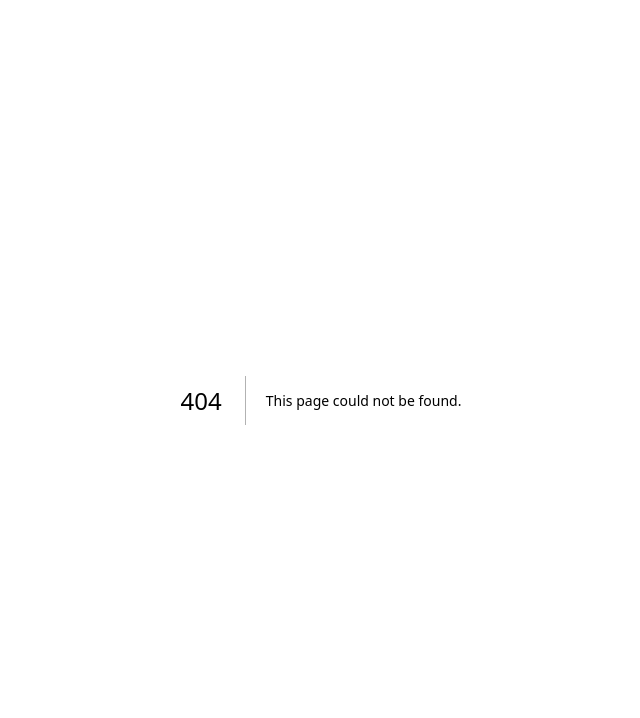
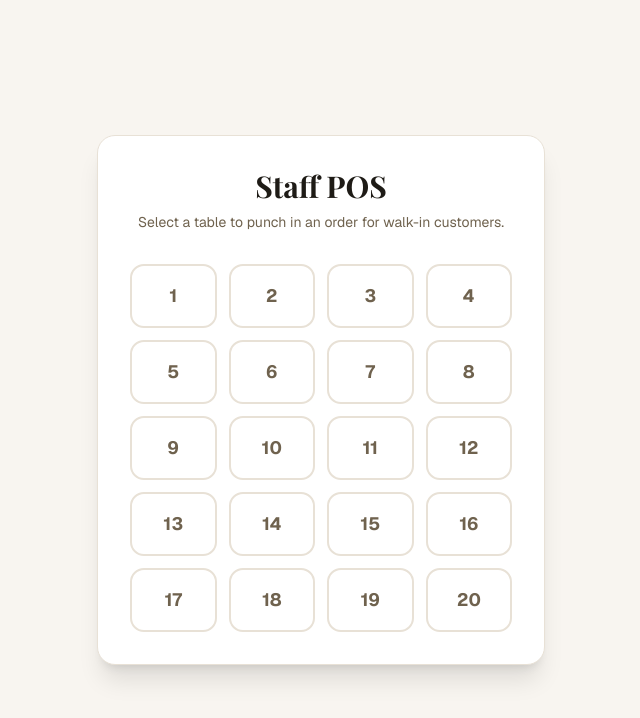
Before and after one commit to ketanaryan/food-qr, a Next.js app: page /pos in a window 1280 px wide. Before the commit this address had no page. Shown: the top 718 px of the page, without its empty margins (319-959 px from the left). Built offline with nearby package versions, Linux system fonts and the light colour scheme; no server answers; a web font is replaced by a local one.

Commit message:
Add Staff POS mode for walk-in customers

```diff
--- /dev/null
+++ b/src/app/pos/page.tsx
@@ -0,0 +1,56 @@
+"use client"
+
+import React, { useState } from "react"
+import MenuInterface from "@/components/MenuInterface"
+import { Users, LogOut, CheckCircle2 } from "lucide-react"
+
+export default function POSPage() {
+  const [selectedTable, setSelectedTable] = useState<string | null>(null)
+
+  if (!selectedTable) {
+    return (
+      <div className="min-h-screen bg-[#F8F5F0] flex flex-col items-center justify-center p-6">
+        <div className="max-w-md w-full bg-white rounded-2xl shadow-xl p-8 border border-[#e8e1d6]">
+          <div className="text-center mb-8">
+            <h1 className="text-3xl font-playfair font-bold text-[#1E1B16] mb-2">Staff POS</h1>
+            <p className="text-sm text-[#6F624E]">Select a table to punch in an order for walk-in customers.</p>
+          </div>
+
+          <div className="grid grid-cols-4 gap-3">
+            {Array.from({length: 20}, (_, i) => i + 1).map(num => (
+              <button
+                key={num}
+                onClick={() => setSelectedTable(String(num))}
+                className="h-16 rounded-xl border-2 border-[#e8e1d6] flex flex-col items-center justify-center hover:border-[#A18D6D] hover:bg-[#F8F5F0] hover:text-[#1E1B16] transition-colors text-[#6F624E] font-bold text-lg"
+              >
+                {num}
+              </button>
+            ))}
+          </div>
+        </div>
+      </div>
+    )
+  }
+
+  return (
+    <div className="relative">
+      {/* Admin overriding banner */}
+      <div className="sticky top-0 z-[100] w-full bg-[#1E1B16] text-white px-4 py-2 flex items-center justify-between text-sm shadow-md">
+        <div className="flex items-center gap-2 font-medium tracking-widest text-[#A18D6D]">
+          <CheckCircle2 size={16} />
+          <span>WAITRESS MODE - TABLE {selectedTable}</span>
+        </div>
+        <button
+          onClick={() => setSelectedTable(null)}
+          className="flex items-center gap-2 text-white/80 hover:text-white bg-white/10 px-3 py-1 rounded"
+        >
+          <LogOut size={14} /> Exit POS
+        </button>
+      </div>
+
+      <div className="h-screen overflow-y-auto">
+        <MenuInterface merchantId={selectedTable} />
+      </div>
+    </div>
+  )
+}
--- a/src/components/common/Footer.tsx
+++ b/src/components/common/Footer.tsx
@@ -66,6 +66,7 @@ function Footer() {
                         Staff Only
                     </h3>
                     <ul className="space-y-2 text-sm text-[#5e5240]">
+                        <Link prefetch={false} href="/pos"><li className="hover:text-[#A18D6D] cursor-pointer font-semibold opacity-50 hover:opacity-100">Waitress POS</li></Link>
                         <Link prefetch={false} href="/kitchen"><li className="hover:text-[#A18D6D] cursor-pointer font-semibold opacity-50 hover:opacity-100">Kitchen Portal</li></Link>
                         <Link prefetch={false} href="/cashier"><li className="hover:text-[#A18D6D] cursor-pointer font-semibold opacity-50 hover:opacity-100">Cashier Portal</li></Link>
                         <Link prefetch={false} href="/admin/menu"><li className="hover:text-[#A18D6D] cursor-pointer font-semibold opacity-50 hover:opacity-100">Menu Builder</li></Link>
```
